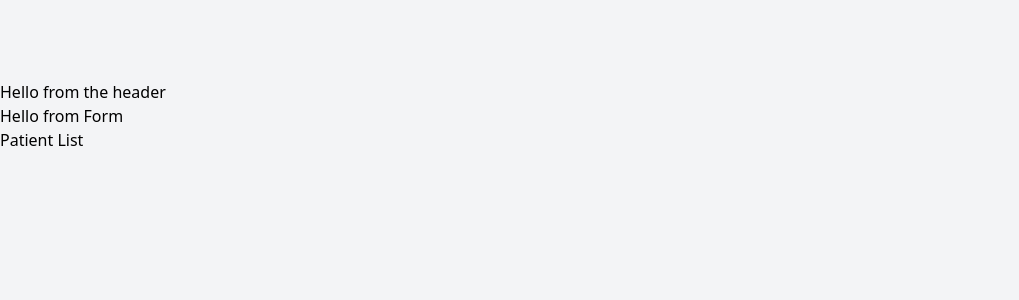
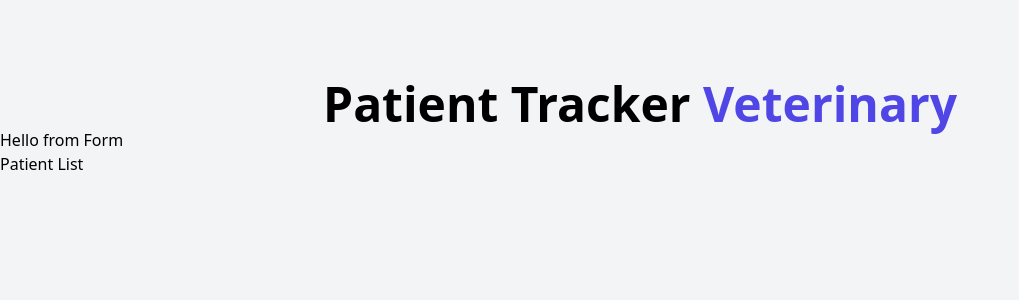
Before and after one commit to JesusLopz/react-course-juan, a React (Vite) app in the folder appointment-react/: page / in a window 1280 px wide. Shown: the top 300 px of the page, without its empty margins (0-1019 px from the left). Built offline with nearby package versions, Linux system fonts and the light colour scheme.

Commit message:
styling header

```diff
--- a/appointment-react/src/components/Header.jsx
+++ b/appointment-react/src/components/Header.jsx
@@ -1,6 +1,7 @@
 function Header(){
     return(
-        <h1>Hello from the header</h1>
+        <h1 className="font-black text-5xl text-center md:w-2/3 mx-auto">Patient Tracker <span className="text-indigo-600">Veterinary</span>
+        </h1>
     )
 }
 
```
